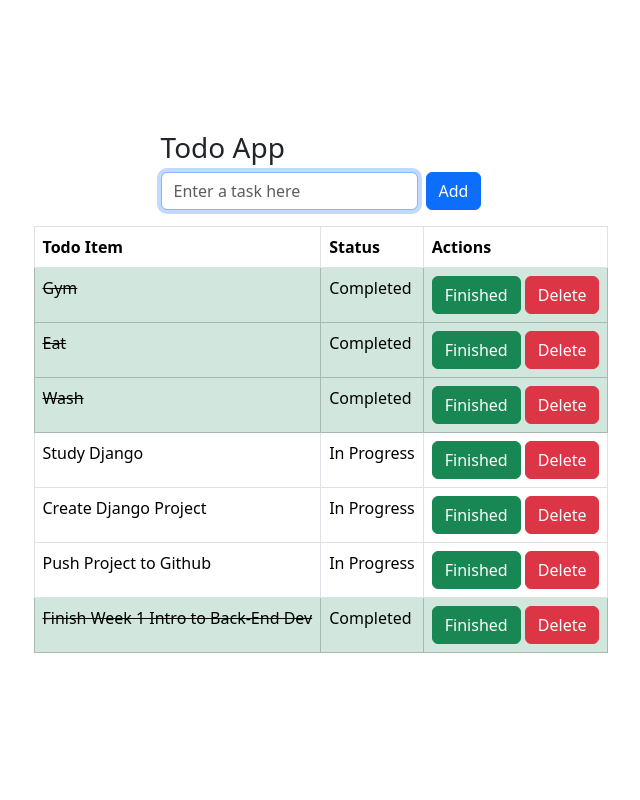
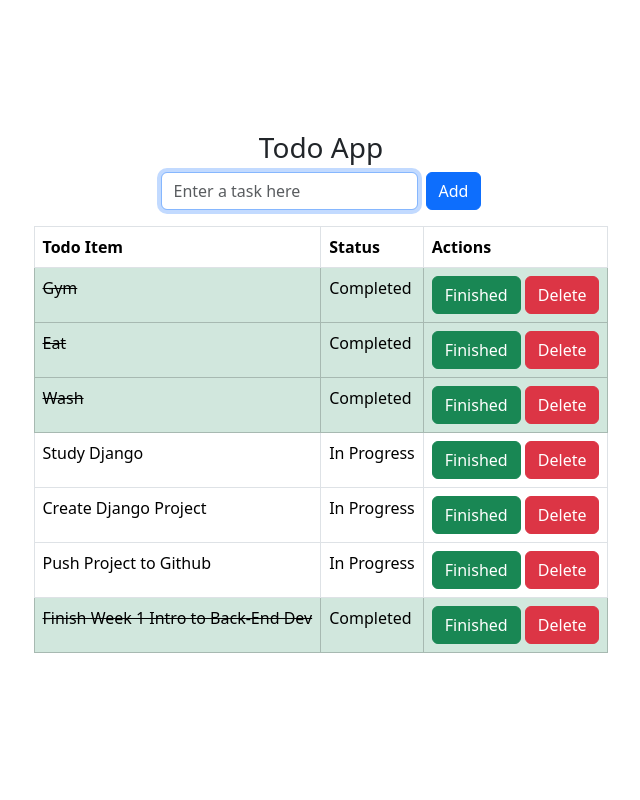
Before and after one commit to ethandiedericks/django_todo, a Django app: page / in a window 1280 px wide. Shown: the whole page, without its empty margins (319-959 px from the left). Run offline with Django 4.2, Linux system fonts and the light colour scheme; data comes from the database, SQL or seed files in the repository; both versions use the stored data as it was after the commit.

Commit message:
fixed alignment issues

```diff
--- a/todo_app/templates/todo_app/base.html
+++ b/todo_app/templates/todo_app/base.html
@@ -17,8 +17,11 @@
         .container{
             height: 100vh;
             width: 100%;
+        }
+        /* #sub-container{
+            border: 2px solid blue;
+        } */
 
-        }
 
 
     </style>
--- a/todo_app/templates/todo_app/index.html
+++ b/todo_app/templates/todo_app/index.html
@@ -6,10 +6,10 @@
 {% endblock %}
 
 {% block content %}
-    <div class="container d-flex align-items-center justify-content-center flex-column" id="container" >
+    <div class="container d-flex align-items-center justify-content-center flex-column overflow-auto position-relative" id="container" >
 
-        <div class="sub-container d-flex align-items-center justify-content-center flex-column" id="sub-container">
-            <div class="form-container " id="form-container">
+        <div class="sub-container d-flex align-items-center  flex-column overflow-auto top-50 " id="sub-container">
+
                 <h3>Todo App</h3>
                 <!-- create tasks -->
                 <form method= "POST" action="">
@@ -21,7 +21,7 @@
                         <button class="btn btn-primary" type="submit">Add</button>
                     </div>
                 </form>
-            </div>
+
 
             <!-- populate table with tasks from database -->
             <div class="table-wrapper" id="table-wrapper">
```
Also changed, not shown: db.sqlite3.
